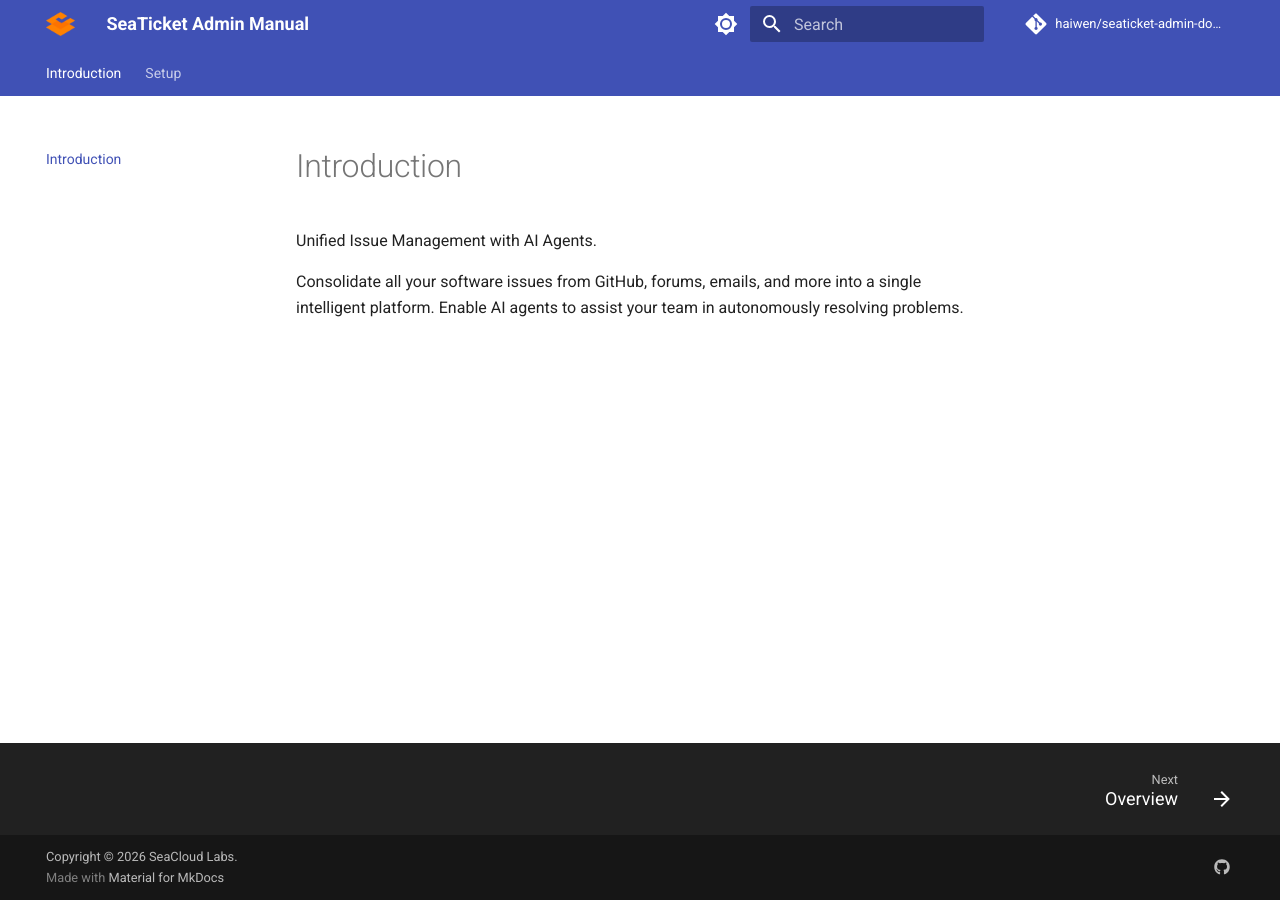
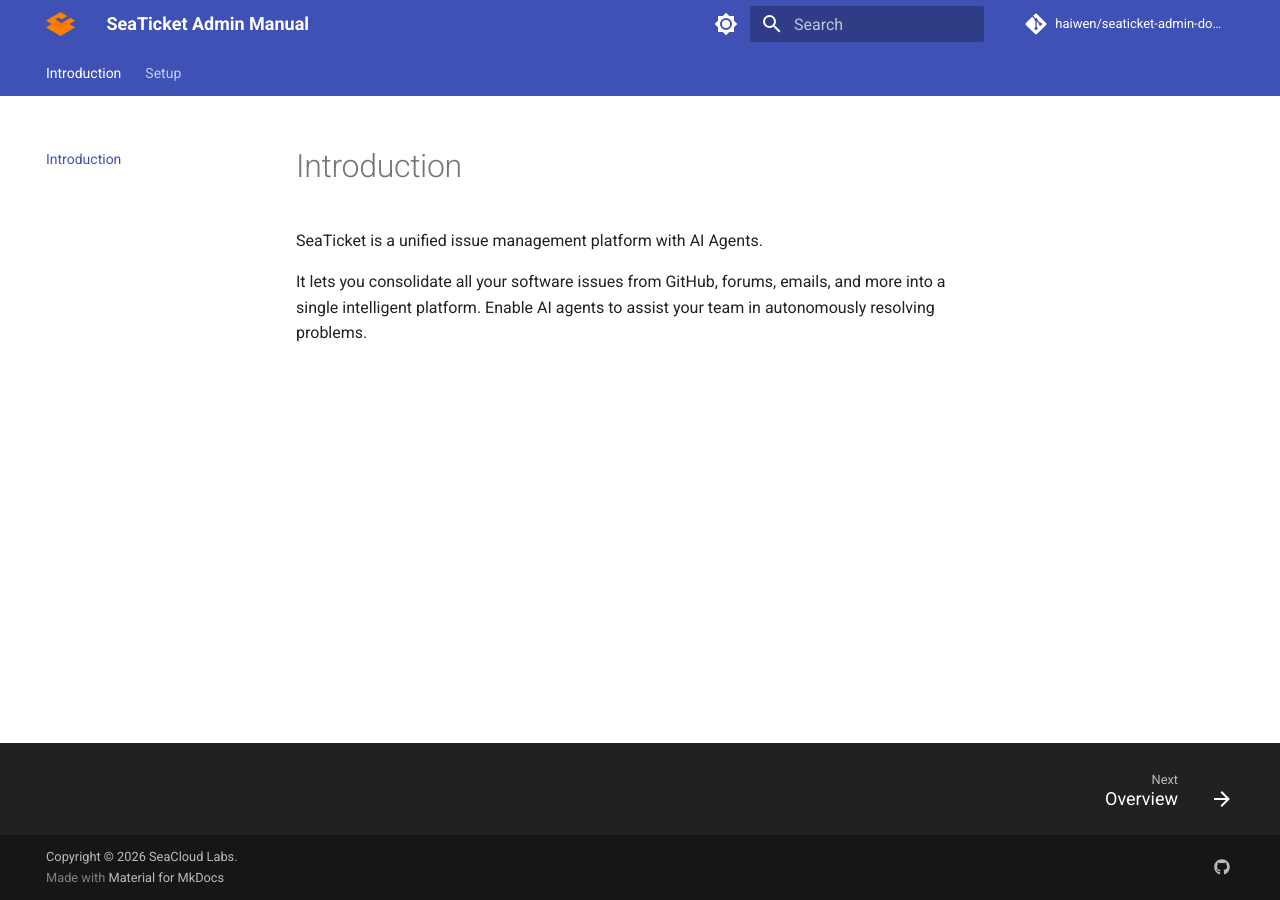
Before and after one commit to haiwen/seaticket-admin-docs, an MkDocs documentation site: the page built from manual/index.md, in a window 1280 px wide. Built offline with MkDocs 1.6.1 and Material for MkDocs 9.7.7, drawn with Linux system fonts in a browser that asks for light colours; comment, search, counter and statistics services are not loaded; the version menu is left out.

Commit message:
Improve introduction

```diff
--- a/manual/index.md
+++ b/manual/index.md
@@ -1,5 +1,5 @@
 # Introduction
 
-Unified Issue Management with AI Agents.
+SeaTicket is a unified issue management platform with AI Agents.
 
-Consolidate all your software issues from GitHub, forums, emails, and more into a single intelligent platform. Enable AI agents to assist your team in autonomously resolving problems.
+It lets you consolidate all your software issues from GitHub, forums, emails, and more into a single intelligent platform. Enable AI agents to assist your team in autonomously resolving problems.
```
